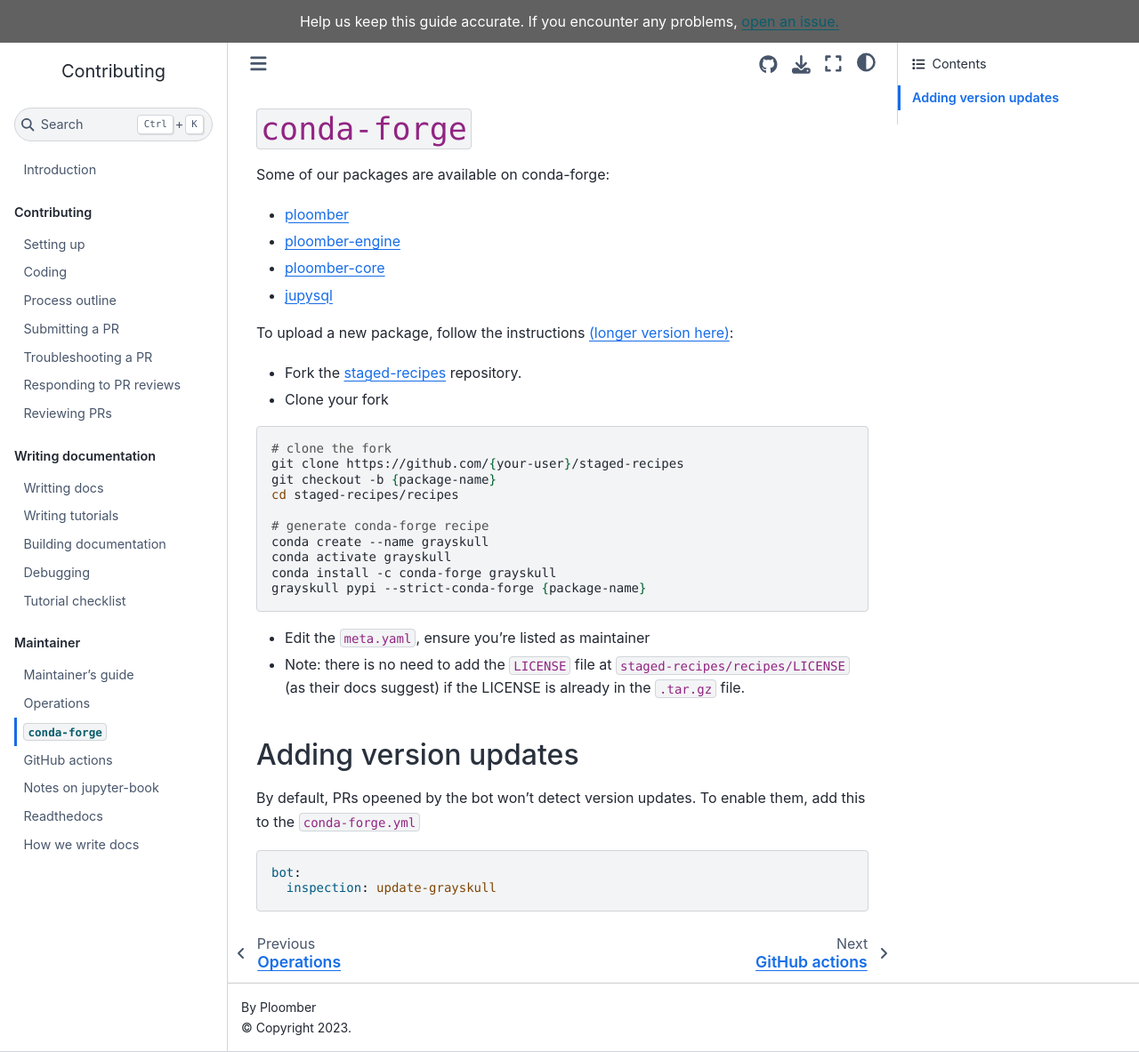
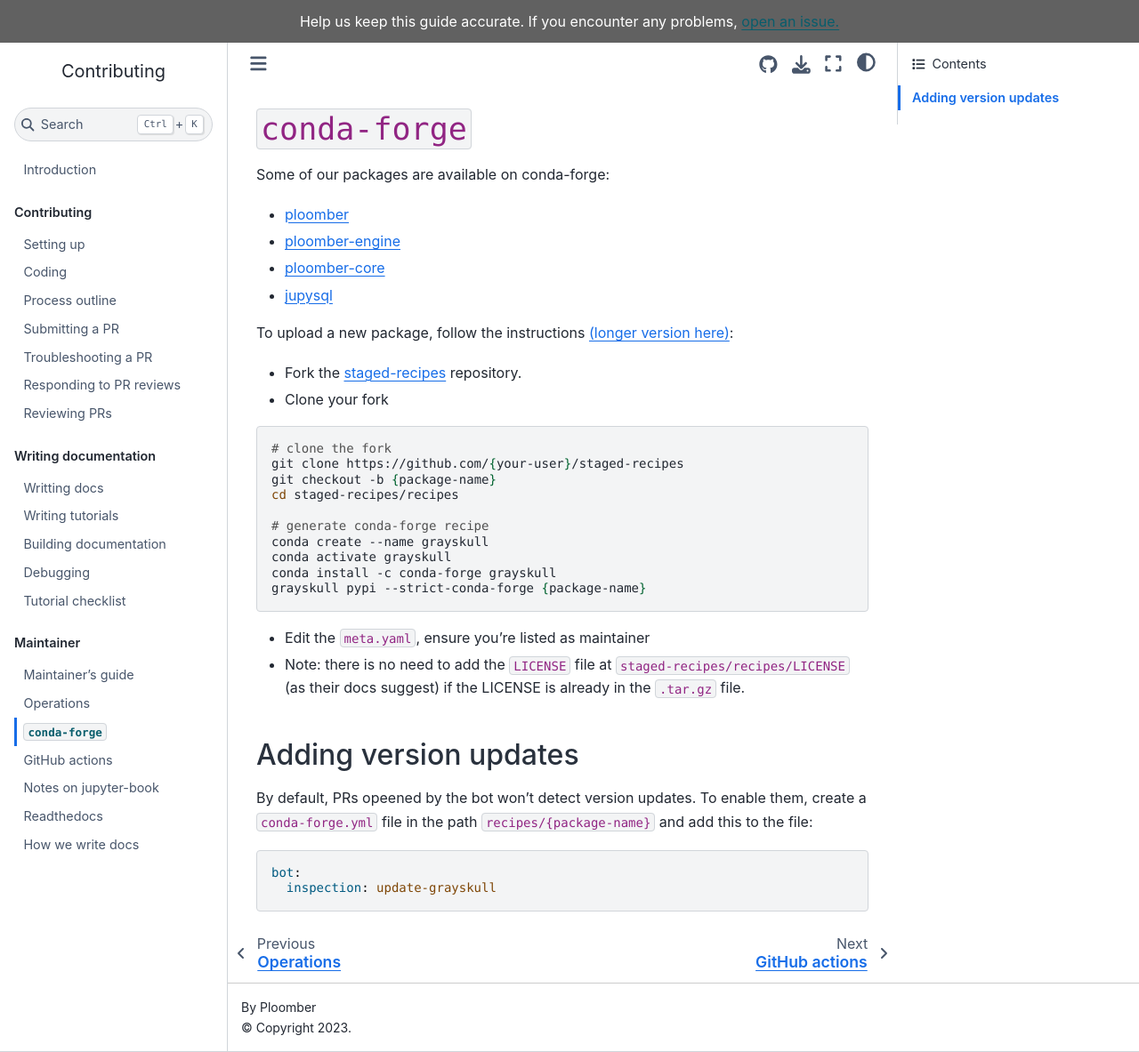
Before and after one commit to ploomber/contributing, a Jupyter Book: the page built from maintainer/conda-forge.md, in a window 1280 px wide and 1183 px high. Shown: the whole window at 89% size. Built offline with Jupyter Book 1.0.4 settings and Sphinx 7.4.7 and the Sphinx Book theme 1.1.4, drawn with Linux system fonts in a browser that asks for light colours.

Commit message:
conda path update

````diff
--- a/maintainer/conda-forge.md
+++ b/maintainer/conda-forge.md
@@ -31,7 +31,7 @@
 
 ## Adding version updates
 
-By default, PRs opeened by the bot won't detect version updates. To enable them, add this to the `conda-forge.yml`
+By default, PRs opeened by the bot won't detect version updates. To enable them, create a `conda-forge.yml` file in the path `recipes/{package-name}` and add this to the file:
 
 ```yaml
 bot:
````
